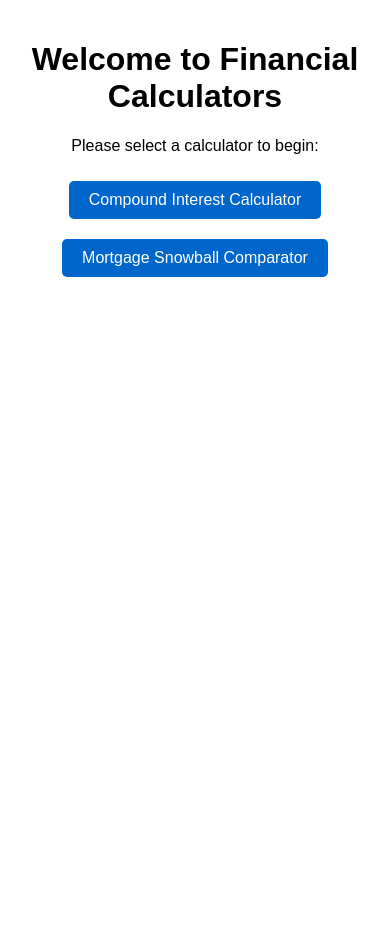
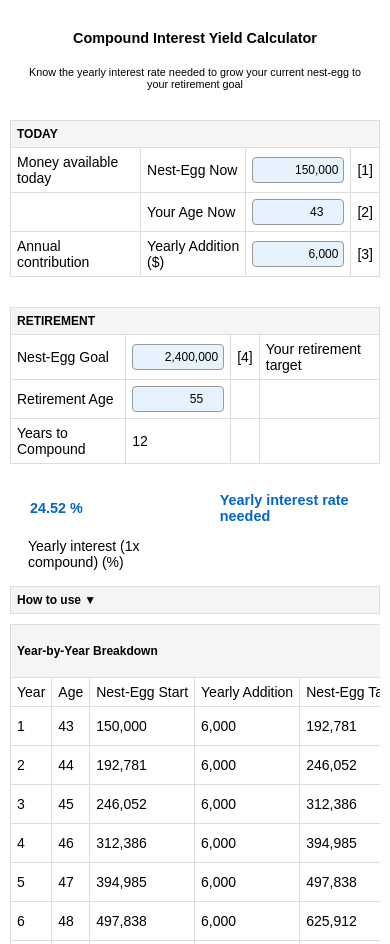
Before and after one commit to cdbaydrive/compoundcalculator, a plain HTML site: page index.html in a window 390 px wide. Shown: the top 944 px of the page. Before the commit the page ends 844 px from the top, so only its background shows below. Drawn offline with nearby package versions, Linux system fonts and the light colour scheme.

Commit message:
Update index.html

```diff
--- a/index.html
+++ b/index.html
@@ -3,47 +3,26 @@
 <head>
     <meta charset="UTF-8">
     <meta name="viewport" content="width=device-width, initial-scale=1.0">
-    <title>Financial Calculators</title>
+    <title>Compound Interest Yield Calculator</title>
     <script src="https://cdn.jsdelivr.net/npm/chart.js"></script>
     <style>
         body {
             font-family: Arial, sans-serif;
             margin: 0;
-            padding: 20px;
-        }
-        .page {
-            display: none;
-        }
-        .page.active {
-            display: block;
-        }
-        .welcome {
-            text-align: center;
-            max-width: 600px;
-            margin: 0 auto;
-        }
-        .welcome button {
-            padding: 10px 20px;
-            margin: 10px;
-            font-size: 16px;
-            cursor: pointer;
-            background-color: #0066cc;
-            color: white;
-            border: none;
-            border-radius: 5px;
-        }
-        .welcome button:hover {
-            background-color: #0052a3;
+            padding: 15px;
+            box-sizing: border-box;
         }
         .table-group {
             border-collapse: collapse;
-            margin: 40px auto;
-            width: 80%;
+            margin: 20px auto;
+            width: 90%;
+            max-width: 800px;
         }
         .table-container {
             display: flex;
             justify-content: center;
             gap: 20px;
+            flex-wrap: wrap;
         }
         table {
             border-collapse: collapse;
@@ -52,11 +31,12 @@
         td {
             padding: 8px;
             border: 1px solid #ddd;
+            font-size: 14px;
         }
         .title {
             text-align: center;
             font-weight: bold;
-            font-size: 1.2em;
+            font-size: 1.4em;
             padding: 15px;
             border: none;
         }
@@ -64,24 +44,30 @@
             text-align: center;
             padding: 10px;
             border: none;
+            font-size: 1em;
         }
         .highlight input {
             background-color: #e6f3ff;
             border: 1px solid #999;
-            padding: 4px;
+            padding: 6px;
             width: 100px;
             text-align: right;
+            font-size: 14px;
+            border-radius: 4px;
         }
         .realized-input input {
             background-color: #fff3e6;
             border: 1px solid #999;
-            padding: 4px;
+            padding: 6px;
             width: 100px;
             text-align: right;
+            font-size: 14px;
+            border-radius: 4px;
         }
         .section-header {
             font-weight: bold;
             background-color: #f5f5f5;
+            font-size: 1.1em;
         }
         .result {
             font-weight: bold;
@@ -91,20 +77,6 @@
         }
         .no-border {
             border: none;
-        }
-        .back-button {
-            padding: 12px 24px;
-            margin: 10px;
-            font-size: 16px;
-            cursor: pointer;
-            background-color: #ff6200;
-            color: white;
-            border: none;
-            border-radius: 5px;
-            font-weight: bold;
-        }
-        .back-button:hover {
-            background-color: #e65c00;
         }
         .download-button {
             padding: 10px 20px;
@@ -116,6 +88,7 @@
             border-radius: 5px;
             font-weight: bold;
             float: right;
+            touch-action: manipulation;
         }
         .download-button:hover {
             background-color: #218838;
@@ -131,29 +104,75 @@
             display: table-row-group;
         }
         .positive {
-            color: #28a745; /* Green for positive percentages */
+            color: #28a745;
         }
         #nestEggChart {
-            margin: 40px auto;
-            width: 80%;
+            margin: 20px auto;
+            width: 90%;
+            max-width: 800px;
             max-height: 400px;
-            display: block; /* Ensure canvas is visible */
+            display: block;
+        }
+        /* Mobile-friendly adjustments */
+        @media (max-width: 600px) {
+            body {
+                padding: 10px;
+            }
+            .table-group {
+                width: 100%;
+                margin: 10px auto;
+            }
+            .table-container {
+                flex-direction: column;
+                gap: 10px;
+            }
+            table {
+                font-size: 12px;
+            }
+            td {
+                padding: 6px;
+            }
+            .highlight input, .realized-input input {
+                width: 80px;
+                font-size: 12px;
+                padding: 5px;
+            }
+            .title {
+                font-size: 1.2em;
+                padding: 10px;
+            }
+            .subtitle {
+                font-size: 0.9em;
+            }
+            .section-header {
+                font-size: 1em;
+            }
+            .result {
+                font-size: 1.2em;
+                padding: 8px;
+            }
+            .download-button {
+                padding: 8px 16px;
+                font-size: 12px;
+                width: 100%;
+                float: none;
+                margin-top: 10px;
+            }
+            #yearlyBreakdownTable {
+                display: block;
+                overflow-x: auto;
+                white-space: nowrap;
+            }
+            #nestEggChart {
+                width: 100%;
+                max-height: 300px;
+            }
         }
     </style>
 </head>
 <body>
-    <!-- Welcome Page -->
-    <div id="welcome" class="page active">
-        <div class="welcome">
-            <h1>Welcome to Financial Calculators</h1>
-            <p>Please select a calculator to begin:</p>
-            <button onclick="showPage('compound')">Compound Interest Calculator</button>
-            <button onclick="showPage('mortgage')">Mortgage Snowball Comparator</button>
-        </div>
-    </div>
-
     <!-- Compound Interest Calculator Page -->
-    <div id="compound" class="page">
+    <div id="compound" class="page active">
         <!-- Title and Subtitle Table -->
         <table class="table-group">
             <tr>
@@ -161,13 +180,12 @@
             </tr>
             <tr>
                 <td colspan="11" class="subtitle">
-                    know the yearly interest rate needed to bring your current nest-egg
-                    to the size of your retirement nest-egg
+                    Know the yearly interest rate needed to grow your current nest-egg to your retirement goal
                 </td>
             </tr>
         </table>
 
-        <!-- Today and Retirement Tables Side by Side -->
+        <!-- Today and Retirement Sections -->
         <div class="table-container">
             <!-- Today Table -->
             <table class="table-group">
@@ -175,7 +193,7 @@
                     <td colspan="5" class="section-header">TODAY</td>
                 </tr>
                 <tr>
-                    <td colspan="2">the money available for investment today</td>
+                    <td colspan="2">Money available today</td>
                     <td>Nest-Egg Now</td>
                     <td class="highlight"><input type="text" id="nestEggNow" value="150,000"></td>
                     <td>[1]</td>
@@ -187,7 +205,7 @@
                     <td>[2]</td>
                 </tr>
                 <tr>
-                    <td colspan="2">the money you can add each year till you retire</td>
+                    <td colspan="2">Annual contribution</td>
                     <td>Yearly Addition ($)</td>
                     <td class="highlight"><input type="text" id="yearlyAddition" value="6,000"></td>
                     <td>[3]</td>
@@ -200,13 +218,13 @@
                     <td colspan="5" class="section-header">RETIREMENT</td>
                 </tr>
                 <tr>
-                    <td colspan="2">Nest-Egg at Retirement</td>
+                    <td colspan="2">Nest-Egg Goal</td>
                     <td class="highlight"><input type="text" id="nestEggRetirement" value="2,400,000"></td>
                     <td>[4]</td>
-                    <td>the amount of money you need when you retire</td>
+                    <td>Your retirement target</td>
                 </tr>
                 <tr>
-                    <td colspan="2">Your Age at Retirement</td>
+                    <td colspan="2">Retirement Age</td>
                     <td class="highlight"><input type="number" id="ageRetirement" value="55" step="1"></td>
                     <td></td>
                     <td></td>
@@ -225,7 +243,7 @@
             <tr class="no-border">
                 <td colspan="3" class="no-border"></td>
                 <td id="interestRate" class="result no-border">24.52 %</td>
-                <td colspan="3" class="result no-border">the yearly interest rate needed to reach your targeted nest-egg</td>
+                <td colspan="3" class="result no-border">Yearly interest rate needed</td>
             </tr>
             <tr class="no-border">
                 <td colspan="3" class="no-border"></td>
@@ -253,13 +271,13 @@
                     <td colspan="11">[3] Input your committed yearly addition</td>
                 </tr>
                 <tr>
-                    <td colspan="11">[4] Input the age you want to retire</td>
+                    <td colspan="11">[4] Input your retirement nest-egg goal</td>
                 </tr>
             </tbody>
         </table>
 
         <!-- Year-by-Year Breakdown Table -->
-        <table class="table-group">
+        <table id="yearlyBreakdownTable" class="table-group">
             <tr>
                 <td colspan="10" class="section-header">Year-by-Year Breakdown</td>
                 <td class="section-header" style="text-align: right;">
@@ -280,46 +298,9 @@
 
         <!-- Nest-Egg Comparison Chart -->
         <canvas id="nestEggChart"></canvas>
-
-        <!-- Back Button Table -->
-        <div class="table-group" style="text-align: center;">
-            <button class="back-button" onclick="showPage('welcome')">← Back to Welcome</button>
-        </div>
-    </div>
-
-    <!-- Mortgage Snowball Comparator Page (Placeholder) -->
-    <div id="mortgage" class="page">
-        <h1 style="text-align: center;">Mortgage Snowball Comparator</h1>
-        <p style="text-align: center;">This feature is coming soon!</p>
-        <div style="text-align: center;">
-            <button class="back-button" onclick="showPage('welcome')">← Back to Welcome</button>
-        </div>
     </div>
 
     <script>
-        // Page navigation
-        function showPage(pageId) {
-            document.querySelectorAll('.page').forEach(page => {
-                page.classList.remove('active');
-            });
-            const targetPage = document.getElementById(pageId);
-            targetPage.classList.add('active');
-            if (pageId === 'compound') {
-                updateCalculation();
-                // Use requestAnimationFrame to ensure canvas is rendered after DOM update
-                requestAnimationFrame(() => {
-                    console.log('Attempting to update chart for compound page');
-                    updateChart();
-                });
-            } else {
-                if (nestEggChart) {
-                    console.log('Destroying chart as leaving compound page');
-                    nestEggChart.destroy();
-                    nestEggChart = null;
-                }
-            }
-        }
-
         // Dropdown toggle
         function toggleDropdown() {
             const content = document.getElementById('howToUseContent');
@@ -453,17 +434,12 @@
 
             // Apply formatting to all realized inputs
             document.querySelectorAll('.realized-nest-egg').forEach(formatFinancialInput);
-            requestAnimationFrame(() => {
-                console.log('Updating chart after table population');
-                updateChart();
-            });
+            requestAnimationFrame(updateChart);
         }
 
         function updateChart() {
-            const compoundPage = document.getElementById('compound');
             const canvas = document.getElementById('nestEggChart');
-            if (!compoundPage.classList.contains('active') || !canvas || canvas.offsetWidth === 0) {
-                console.log('Chart not updated: Compound page not active or canvas not visible');
+            if (!canvas || canvas.offsetWidth === 0) {
                 if (nestEggChart) {
                     nestEggChart.destroy();
                     nestEggChart = null;
@@ -473,7 +449,6 @@
 
             const years = parseInt(inputs.ageRetirement.value) - parseInt(inputs.ageNow.value);
             if (years <= 0 || yearlyBreakdown.children.length === 0) {
-                console.log('Chart not updated: Invalid years or empty table');
                 if (nestEggChart) {
                     nestEggChart.destroy();
                     nestEggChart = null;
@@ -494,14 +469,12 @@
             });
 
             const ctx = canvas.getContext('2d');
-            console.log('Chart context retrieved, initializing/updating chart');
 
             if (nestEggChart) {
                 nestEggChart.data.labels = labels;
                 nestEggChart.data.datasets[0].data = targetData;
                 nestEggChart.data.datasets[1].data = realizedData;
                 nestEggChart.update();
-                console.log('Chart updated');
             } else {
                 nestEggChart = new Chart(ctx, {
                     type: 'line',
@@ -555,11 +528,10 @@
                         }
                     }
                 });
-                console.log('Chart initialized');
             }
         }
 
-        async function downloadCSV() {
+        function downloadCSV() {
             const startAge = parseInt(inputs.ageNow.value);
             const endAge = parseInt(inputs.ageRetirement.value);
             const years = endAge - startAge;
@@ -584,10 +556,6 @@
             }
 
             const blob = new Blob([csvContent], { type: 'text/csv;charset=utf-8;' });
-            fallbackDownload(blob); // Firefox doesn’t support showSaveFilePicker, use fallback
-        }
-
-        function fallbackDownload(blob) {
             const link = document.createElement("a");
             const url = URL.createObjectURL(blob);
             link.setAttribute("href", url);
@@ -626,13 +594,7 @@
         // Initial calculation
         document.addEventListener('DOMContentLoaded', () => {
             updateCalculation();
-            // Only update chart if compound page is initially active (not the case here, but for robustness)
-            if (document.getElementById('compound').classList.contains('active')) {
-                requestAnimationFrame(() => {
-                    console.log('Initial chart update on DOM load');
-                    updateChart();
-                });
-            }
+            requestAnimationFrame(updateChart);
         });
     </script>
 </body>
```
